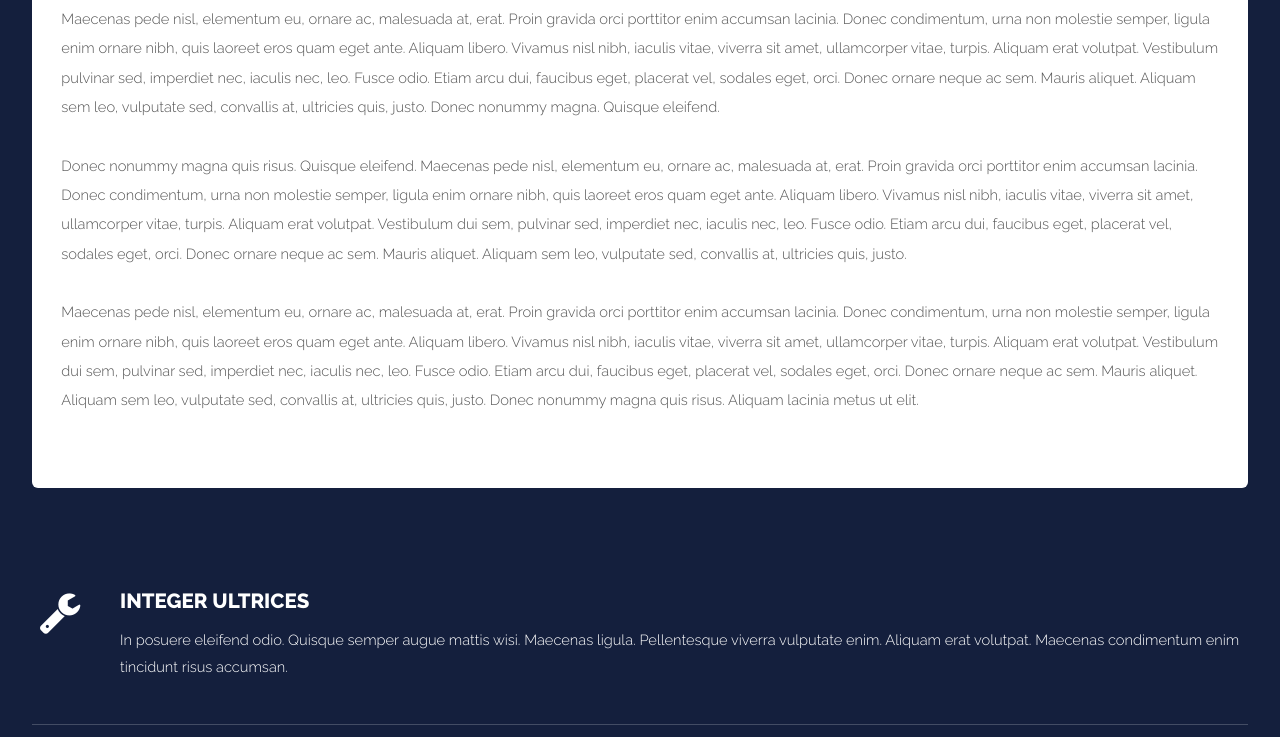
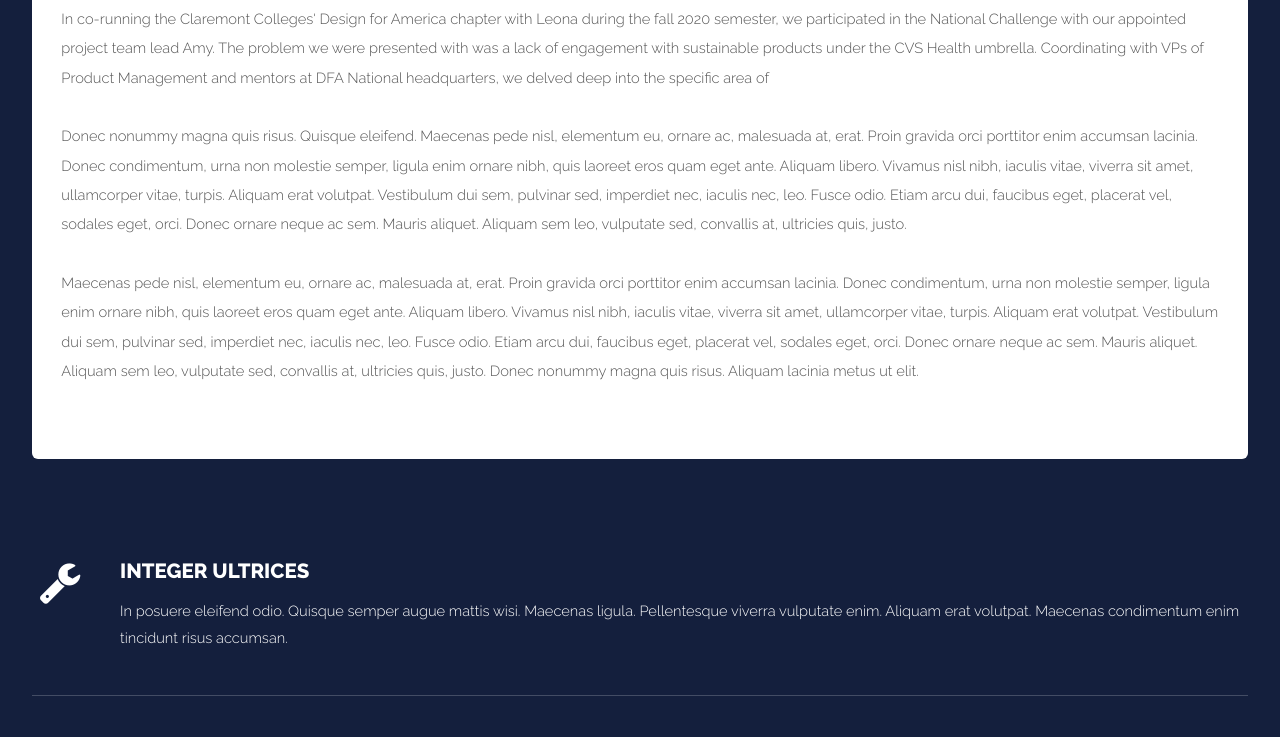
Before and after one commit to julienne404/Website, a plain HTML site: page cvs health.html in a window 1280 px wide. Shown: the part 1313-2050 px from the top of the page. Drawn offline with Linux system fonts and the light colour scheme.

Commit message:
Update cvs health.html

```diff
--- a/cvs health.html
+++ b/cvs health.html
@@ -59,8 +59,7 @@
 									</header>
 									<iframe src="https://drive.google.com/file/d/14nDuteKHpJABi5hd8ANWeg02QSpm2nnv/preview" width="640" height="480"></iframe>
 									<iframe src="https://docs.google.com/presentation/d/e/2PACX-1vRnHUSkvpd42I4zLDChrFb3eiSA4MX_knETdWyOrNTqYjFOUlmkCJZRgZ46YQ7Gc6V68s6w3OYbriSB/embed?start=false&loop=false&delayms=3000" frameborder="0" width="960" height="569" allowfullscreen="true" mozallowfullscreen="true" webkitallowfullscreen="true"></iframe>
-									<p>Maecenas pede nisl, elementum eu, ornare ac, malesuada at, erat. Proin gravida orci porttitor enim accumsan lacinia. Donec condimentum, urna non molestie semper, ligula enim ornare nibh, quis laoreet eros quam eget ante. Aliquam libero. Vivamus nisl nibh, iaculis vitae, viverra sit amet, ullamcorper vitae, turpis. Aliquam erat volutpat. Vestibulum pulvinar sed, imperdiet nec, iaculis nec, leo. Fusce odio. Etiam arcu dui, faucibus eget, placerat vel, sodales eget, orci. Donec ornare neque ac sem. Mauris aliquet. Aliquam sem leo, vulputate sed, convallis at, ultricies quis, justo. Donec nonummy magna. Quisque eleifend.</p>
-									<p>Donec nonummy magna quis risus. Quisque eleifend. Maecenas pede nisl, elementum eu, ornare ac, malesuada at, erat. Proin gravida orci porttitor enim accumsan lacinia. Donec condimentum, urna non molestie semper, ligula enim ornare nibh, quis laoreet eros quam eget ante. Aliquam libero. Vivamus nisl nibh, iaculis vitae, viverra sit amet, ullamcorper vitae, turpis. Aliquam erat volutpat. Vestibulum dui sem, pulvinar sed, imperdiet nec, iaculis nec, leo. Fusce odio. Etiam arcu dui, faucibus eget, placerat vel, sodales eget, orci. Donec ornare neque ac sem. Mauris aliquet. Aliquam sem leo, vulputate sed, convallis at, ultricies quis, justo.</p>
+									<p>In co-running the Claremont Colleges' Design for America chapter with Leona during the fall 2020 semester, we participated in the National Challenge with our appointed project team lead Amy. The problem we were presented with was a lack of engagement with sustainable products under the CVS Health umbrella. Coordinating with VPs of Product Management and mentors at DFA National headquarters, we delved deep into the specific area of  <p>Donec nonummy magna quis risus. Quisque eleifend. Maecenas pede nisl, elementum eu, ornare ac, malesuada at, erat. Proin gravida orci porttitor enim accumsan lacinia. Donec condimentum, urna non molestie semper, ligula enim ornare nibh, quis laoreet eros quam eget ante. Aliquam libero. Vivamus nisl nibh, iaculis vitae, viverra sit amet, ullamcorper vitae, turpis. Aliquam erat volutpat. Vestibulum dui sem, pulvinar sed, imperdiet nec, iaculis nec, leo. Fusce odio. Etiam arcu dui, faucibus eget, placerat vel, sodales eget, orci. Donec ornare neque ac sem. Mauris aliquet. Aliquam sem leo, vulputate sed, convallis at, ultricies quis, justo.</p>
 									<p>Maecenas pede nisl, elementum eu, ornare ac, malesuada at, erat. Proin gravida orci porttitor enim accumsan lacinia. Donec condimentum, urna non molestie semper, ligula enim ornare nibh, quis laoreet eros quam eget ante. Aliquam libero. Vivamus nisl nibh, iaculis vitae, viverra sit amet, ullamcorper vitae, turpis. Aliquam erat volutpat. Vestibulum dui sem, pulvinar sed, imperdiet nec, iaculis nec, leo. Fusce odio. Etiam arcu dui, faucibus eget, placerat vel, sodales eget, orci. Donec ornare neque ac sem. Mauris aliquet. Aliquam sem leo, vulputate sed, convallis at, ultricies quis, justo. Donec nonummy magna quis risus. Aliquam lacinia metus ut elit.</p>
 								</section>
 							</div>
```
